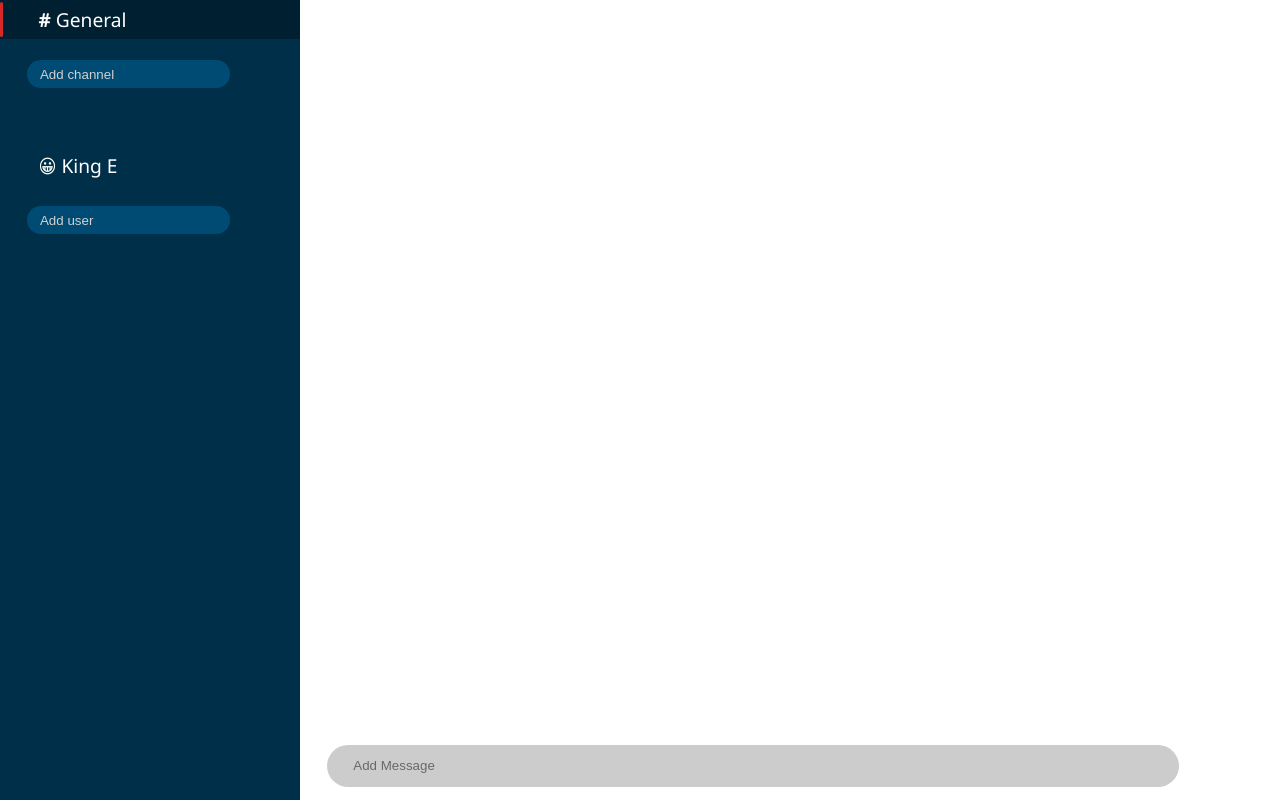
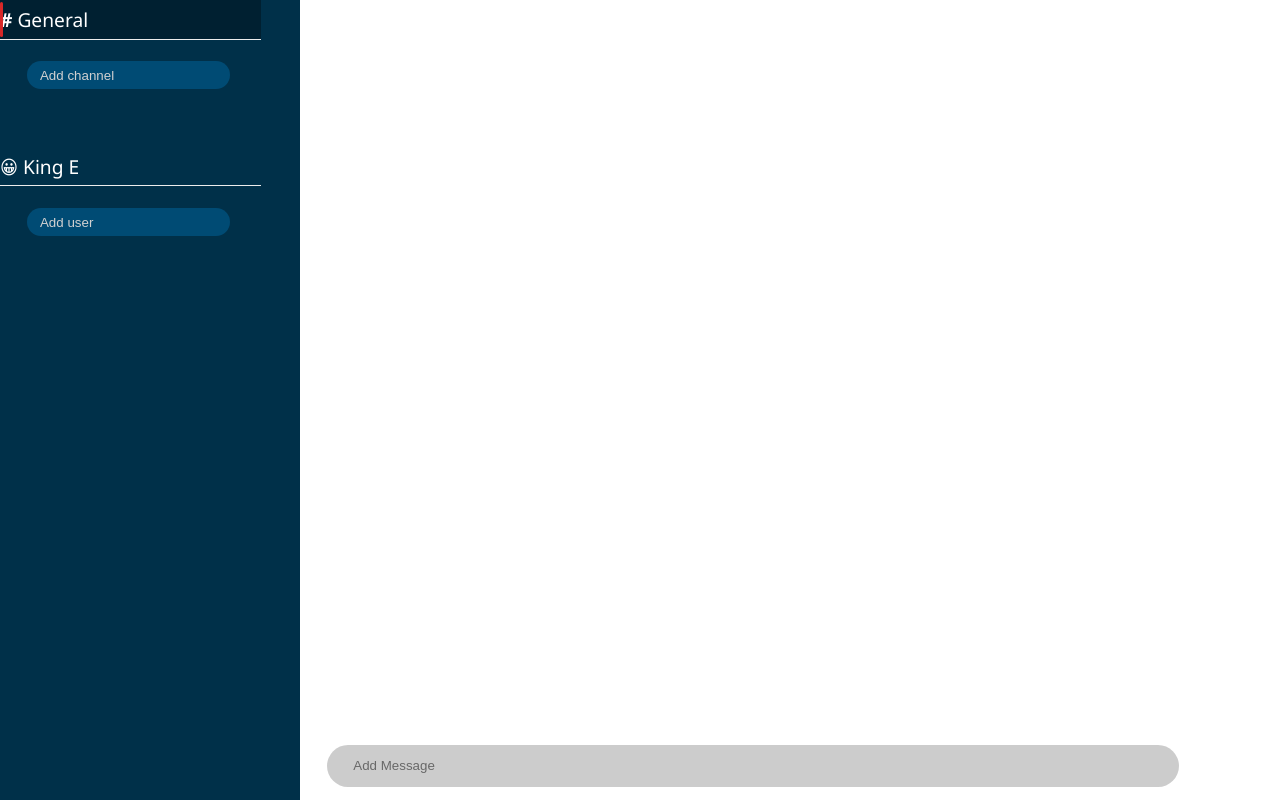
Before and after one commit to elishaking/lean-stack-app, a React (Create React App) app: page / in a window 1280 px wide. Built offline with nearby package versions, Linux system fonts and the light colour scheme.

Commit message:
feat: content update

```diff
--- a/src/App.css
+++ b/src/App.css
@@ -10,3 +10,23 @@ input {
 input:hover {
   background-color: #b1b1b1;
 }
+
+/* width */
+::-webkit-scrollbar {
+  width: 10px;
+}
+
+/* Track */
+::-webkit-scrollbar-track {
+  background: #f1f1f1;
+}
+
+/* Handle */
+::-webkit-scrollbar-thumb {
+  background: #888;
+}
+
+/* Handle on hover */
+::-webkit-scrollbar-thumb:hover {
+  background: #555;
+}
--- a/src/components/molecules/message-item/index.tsx
+++ b/src/components/molecules/message-item/index.tsx
@@ -10,6 +10,29 @@ export const MessageItem = ({ message }: TProps) => {
     <li>
       <small>{message.user.name}</small>
       <p>{message.text}</p>
+      <small className="date">{formatMessageDate(message.date)}</small>
     </li>
   );
 };
+
+const formatMessageDate = (date: number) => {
+  let now = Date.now();
+
+  if (Math.abs(now - date) > 86400000)
+    return new Date(date).toDateString().split(" ").slice(1, 3).join(" ");
+
+  now /= 1000;
+  date /= 1000;
+
+  if (Math.abs(now - date) > 3600) {
+    const hours = Math.floor(Math.abs(now - date) / 60 / 60);
+    return `${hours} hr${hours > 1 ? "s" : ""} ago`;
+  }
+
+  if (Math.abs(now - date) > 60) {
+    const mins = Math.floor(Math.abs(now - date) / 60);
+    return `${mins} min${mins > 1 ? "s" : ""} ago`;
+  }
+
+  return "now";
+};
--- a/src/components/organisms/message-list/index.tsx
+++ b/src/components/organisms/message-list/index.tsx
@@ -4,12 +4,13 @@ import { Message } from "../../../interfaces/message";
 import { MessageItem } from "../../molecules/message-item";
 
 interface TProps {
+  listRef: React.RefObject<HTMLUListElement>;
   messages: Message[];
 }
 
-export const MessageList = ({ messages }: TProps) => {
+export const MessageList = ({ listRef, messages }: TProps) => {
   return (
-    <ul>
+    <ul ref={listRef}>
       {messages.map((message) => {
         return <MessageItem key={message.id} message={message} />;
       })}
--- a/src/components/organisms/message-section/index.tsx
+++ b/src/components/organisms/message-section/index.tsx
@@ -16,6 +16,14 @@ export class MessageSection extends Component<TProps> {
     message: "",
   };
 
+  messageListRef: React.RefObject<HTMLUListElement>;
+
+  constructor(props: TProps) {
+    super(props);
+
+    this.messageListRef = React.createRef();
+  }
+
   onChange = (e: React.ChangeEvent<HTMLInputElement>) => {
     this.setState({
       message: e.target.value,
@@ -30,9 +38,18 @@ export class MessageSection extends Component<TProps> {
       date: Date.now(),
       user: this.props.user,
     });
-    this.setState({
-      message: "",
-    });
+    this.setState(
+      {
+        message: "",
+      },
+      () => {
+        const ul = this.messageListRef.current;
+        ul?.scrollTo({
+          behavior: "smooth",
+          top: ul.scrollHeight,
+        });
+      }
+    );
   };
 
   render() {
@@ -41,7 +58,7 @@ export class MessageSection extends Component<TProps> {
 
     return (
       <div className="message-section">
-        <MessageList messages={messages} />
+        <MessageList listRef={this.messageListRef} messages={messages} />
         <form onSubmit={this.addMessage}>
           <input
             name="message"
--- a/src/components/organisms/message-section/style.css
+++ b/src/components/organisms/message-section/style.css
@@ -6,6 +6,26 @@
 
 .message-section ul {
   flex: 1;
+  overflow: auto;
+  margin-left: 2em;
+}
+
+li {
+  padding-left: 0;
+  position: relative;
+  width: 87%;
+  border-bottom: 1px solid #ececec;
+}
+
+.message-section small {
+  font-size: 0.7em;
+  font-weight: bold;
+}
+
+small.date {
+  position: absolute;
+  right: 0;
+  bottom: 0;
 }
 
 .message-section input {
--- a/src/components/organisms/section-style.css
+++ b/src/components/organisms/section-style.css
@@ -1,24 +1,27 @@
+ul {
+  list-style: none;
+  margin-bottom: 1em;
+}
+
 .channel-section {
   color: white;
   margin-bottom: 3em;
 }
 
-ul {
-  list-style: none;
-  margin-bottom: 1em;
-}
-
 li {
   padding: 0.3em 2em;
-  text-transform: capitalize;
-  cursor: pointer;
   overflow: hidden;
   white-space: nowrap;
   text-overflow: ellipsis;
   transition: 0.3s ease-in-out;
 }
 
-li:hover {
+.channel-section li {
+  text-transform: capitalize;
+  cursor: pointer;
+}
+
+.channel-section li:hover {
   background-color: #002031;
 }
 
--- a/src/pages/main/index.tsx
+++ b/src/pages/main/index.tsx
@@ -36,7 +36,7 @@ export class MainPage extends Component<RouteComponentProps, Readonly<TState>> {
       },
     ],
     messages: [],
-    currentUserIdx: -1,
+    currentUserIdx: 0,
   };
 
   addChannel = (channel: Channel) => {
@@ -69,7 +69,11 @@ export class MainPage extends Component<RouteComponentProps, Readonly<TState>> {
     }));
   };
 
-  addMessage = () => {};
+  addMessage = (message: Message) => {
+    this.setState((state, props) => ({
+      messages: [...state.messages, message],
+    }));
+  };
 
   render() {
     const { channels, users, messages, currentUserIdx } = this.state;
```
